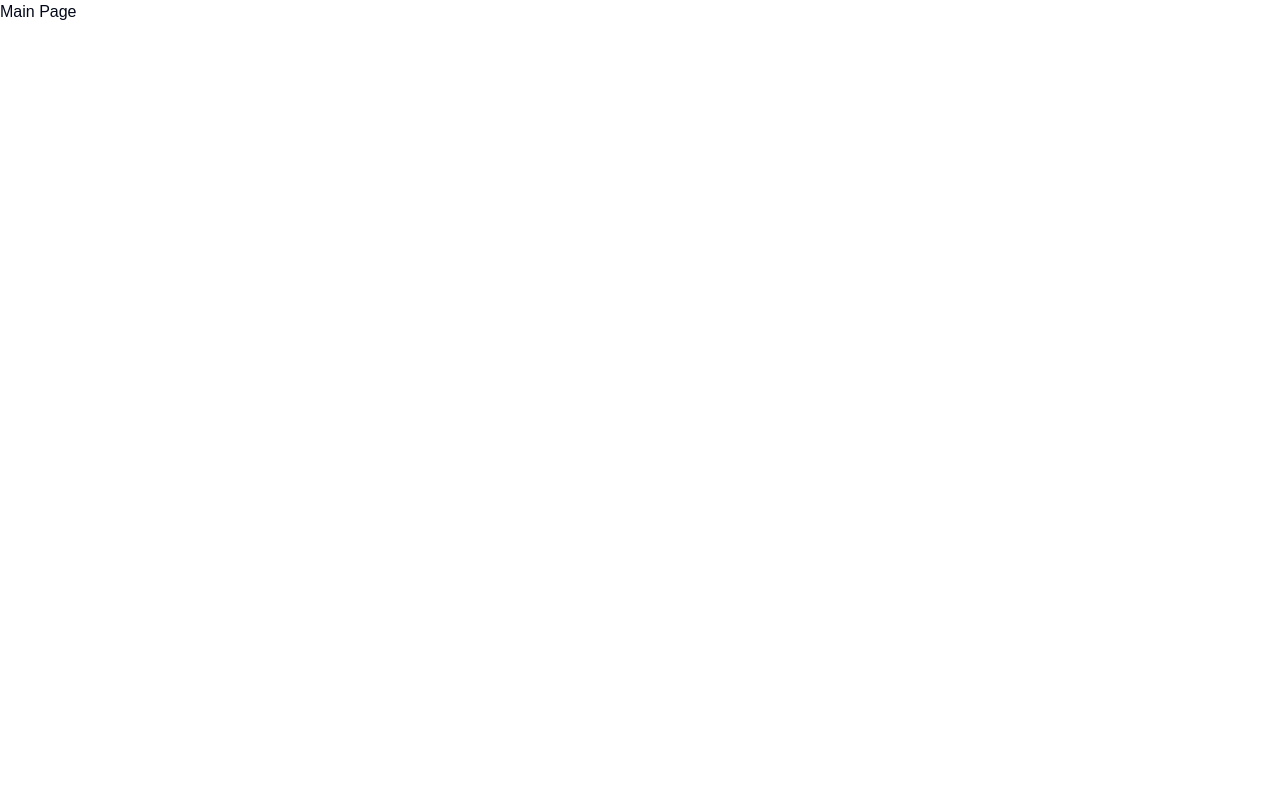
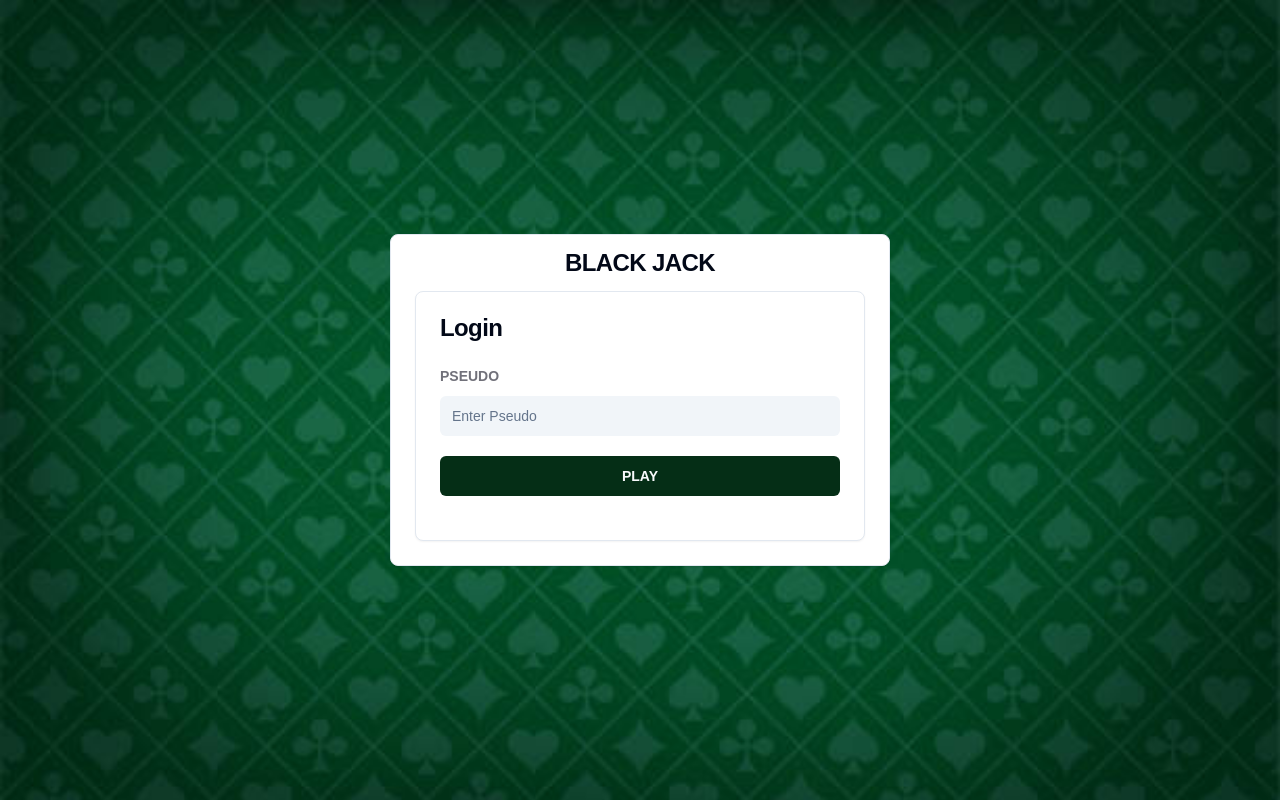
Before and after one commit to odakris/svd-react-final-exam, a Next.js app: page / in a window 1280 px wide. Built offline with nearby package versions, Linux system fonts and the light colour scheme.

Commit message:
add a welcom page and some overall style

```diff
--- a/app/bataille/layout.tsx
+++ b/app/bataille/layout.tsx
@@ -1,6 +1,6 @@
 export default function Layout({ children }: { children: React.ReactNode }) {
   return (
-    <div className="flex h-screen flex-col justify-center items-center bg-cover bg-[url('/images/tapis.jpg')]">
+    <div className="flex h-screen flex-col justify-center items-center">
       <div className="flex-grow p-6">{children}</div>
     </div>
   );
--- a/app/globals.css
+++ b/app/globals.css
@@ -38,6 +38,7 @@ body {
     --chart-5: 27 87% 67%;
     --radius: 0.5rem;
   }
+
   .dark {
     --background: 222.2 84% 4.9%;
     --foreground: 210 40% 98%;
@@ -70,6 +71,7 @@ body {
   * {
     @apply border-border;
   }
+
   body {
     @apply bg-background text-foreground;
   }
--- a/app/layout.tsx
+++ b/app/layout.tsx
@@ -14,8 +14,8 @@ const geistMono = localFont({
 });
 
 export const metadata: Metadata = {
-  title: "Create Next App",
-  description: "Generated by create next app",
+  title: "War Game Card",
+  description: "React/Next Exam Sup de Vinci",
 };
 
 export default function RootLayout({
@@ -26,7 +26,7 @@ export default function RootLayout({
   return (
     <html lang="en">
       <body
-        className={`${geistSans.variable} ${geistMono.variable} antialiased`}
+        className={`${geistSans.variable} ${geistMono.variable} antialiased bg-cover bg-[url('/images/tapis.jpg')]`}
       >
         {children}
       </body>
--- a/app/page.tsx
+++ b/app/page.tsx
@@ -1,3 +1,17 @@
+import LoginForm from "@/components/LoginForm";
+import { Card, CardContent, CardTitle } from "@/components/ui/card";
+
 export default function Home() {
-  return <div>Main Page</div>;
+  return (
+    <div className="w-full h-screen flex flex-col justify-center items-center">
+      <div className="w-[500px]">
+        <Card className="flex flex-col">
+          <CardTitle className="text-center m-4">BLACK JACK</CardTitle>
+          <CardContent>
+            <LoginForm></LoginForm>
+          </CardContent>
+        </Card>
+      </div>
+    </div>
+  );
 }
--- /dev/null
+++ b/components/LoginForm.tsx
@@ -0,0 +1,75 @@
+"use client";
+
+import { z } from "zod";
+import { useForm } from "react-hook-form";
+import { zodResolver } from "@hookform/resolvers/zod";
+import {
+  Form,
+  FormControl,
+  FormField,
+  FormItem,
+  FormLabel,
+  FormMessage,
+} from "@/components/ui/form";
+import { Card, CardContent, CardHeader, CardTitle } from "@/components/ui/card";
+import { Input } from "@/components/ui/input";
+import { Button } from "@/components/ui/button";
+import Link from "next/link";
+
+const formSchema = z.object({
+  pseudo: z.string().min(5, { message: "Your pseudo must have at least 5 characters" }),
+});
+
+const LoginForm = () => {
+  const form = useForm<z.infer<typeof formSchema>>({
+    resolver: zodResolver(formSchema),
+    defaultValues: {
+      pseudo: "",
+    },
+  });
+
+  const handleSubmit = (data: z.infer<typeof formSchema>) => {
+    // console.log(data);
+  };
+
+  return (
+    <Card>
+      <CardHeader>
+        <CardTitle>Login</CardTitle>
+      </CardHeader>
+      <CardContent>
+        <Form {...form}>
+          <form onSubmit={form.handleSubmit(handleSubmit)} className="space-y-6">
+            {/* PSEUDO */}
+            <FormField
+              control={form.control}
+              name="pseudo"
+              render={({ field }) => (
+                <FormItem>
+                  <FormLabel className="uppercase text-sx font-bold text-zinc-500 dark:text-white">
+                    Pseudo
+                  </FormLabel>
+                  <FormControl>
+                    <Input
+                      className="bg-slate-100 dark:bg-slate-500 border-0 focus-visible:ring-0 text-black focus-visible:ring-offset-0"
+                      placeholder="Enter Pseudo"
+                      {...field}
+                    />
+                  </FormControl>
+                  <FormMessage />
+                </FormItem>
+              )}
+            />
+            <Link href="./bataille">
+              <Button className="w-full my-5 bg-green-950 font-semibold hover:bg-green-800">
+                PLAY
+              </Button>
+            </Link>
+          </form>
+        </Form>
+      </CardContent>
+    </Card>
+  );
+};
+
+export default LoginForm;
```
Also changed, not shown: app/bataille/page.tsx (+3 -4 lines), components/ui/button.tsx (+15 -22 lines), utils/CardsGeneration.tsx (+5 -20 lines).
